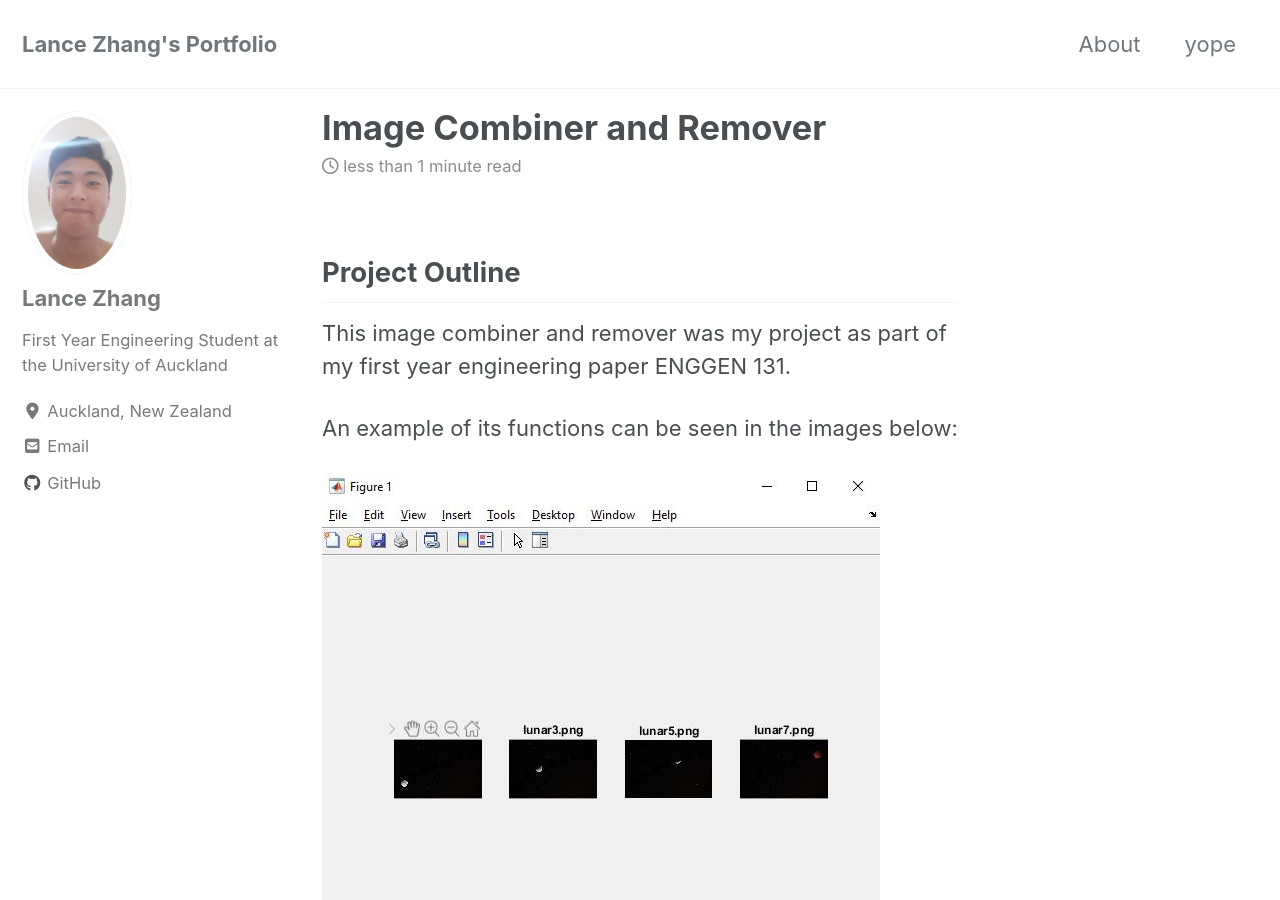
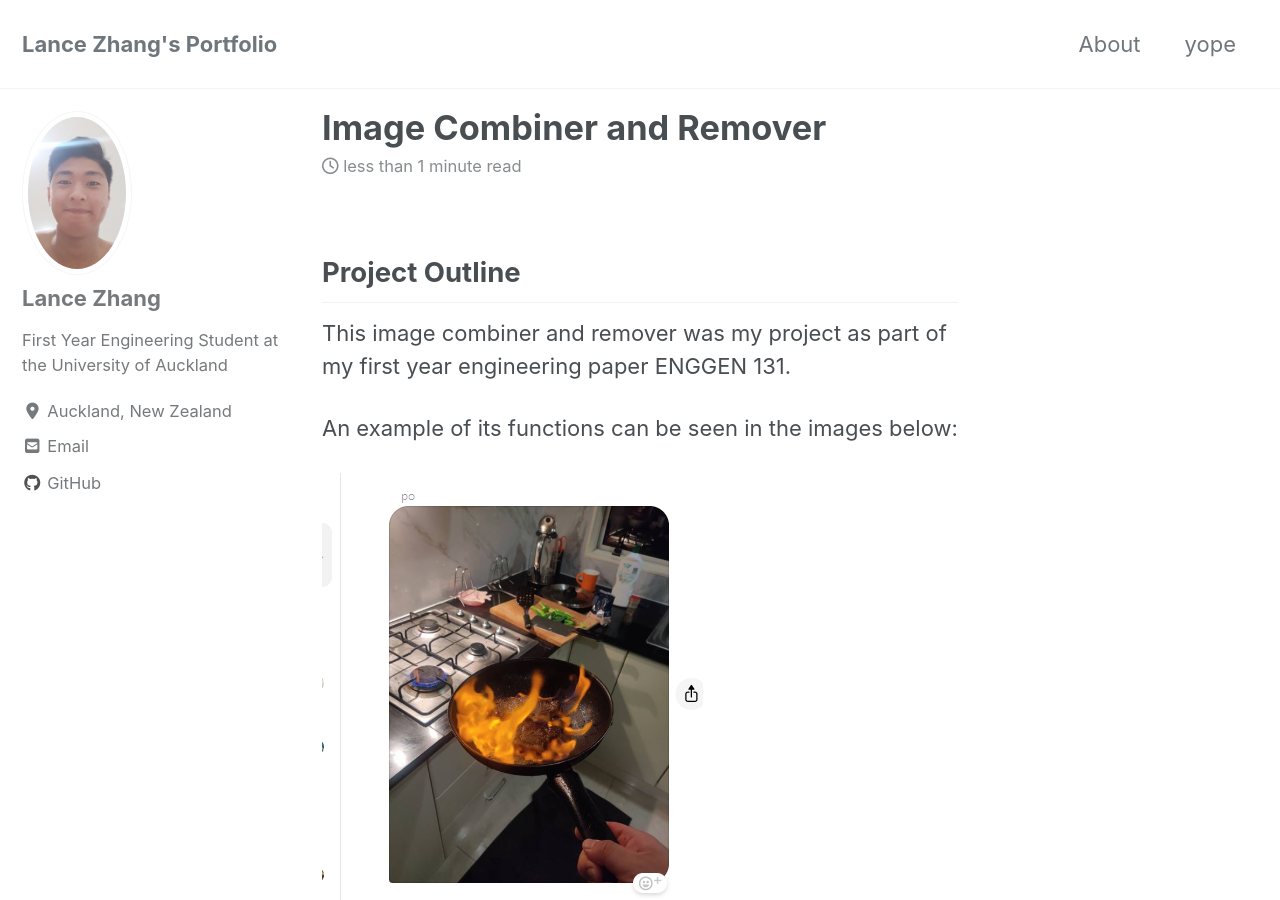
Before and after one commit to lancelancezhang/lancelancezhang.github.io, a Jekyll site: the page built from _posts/2019-11-19-MatlabImageEditor.md, in a window 1280 px wide and 900 px high. Built offline with Jekyll 4.4.1, drawn with Linux system fonts in a browser that asks for light colours; cached includes are drawn as plain includes; nearby versions of some CDN libraries.

Commit message:
continued image adding

```diff
--- a/_posts/2019-11-19-MatlabImageEditor.md
+++ b/_posts/2019-11-19-MatlabImageEditor.md
@@ -12,7 +12,7 @@ This image combiner and remover was my project as part of my first year engineer
 
 An example of its functions can be seen in the images below:
 
-<img src="{{ site.url }}{{ site.baseurl }}/images/Overview.jpg" alt="This is an example of the three images that are chosen to be edited">
+<img src="{{ site.url }}{{ site.baseurl }}/images/la flambe.jpg" alt="This is an example of the three images that are chosen to be edited">
 
 ### Image combiner
 
```
